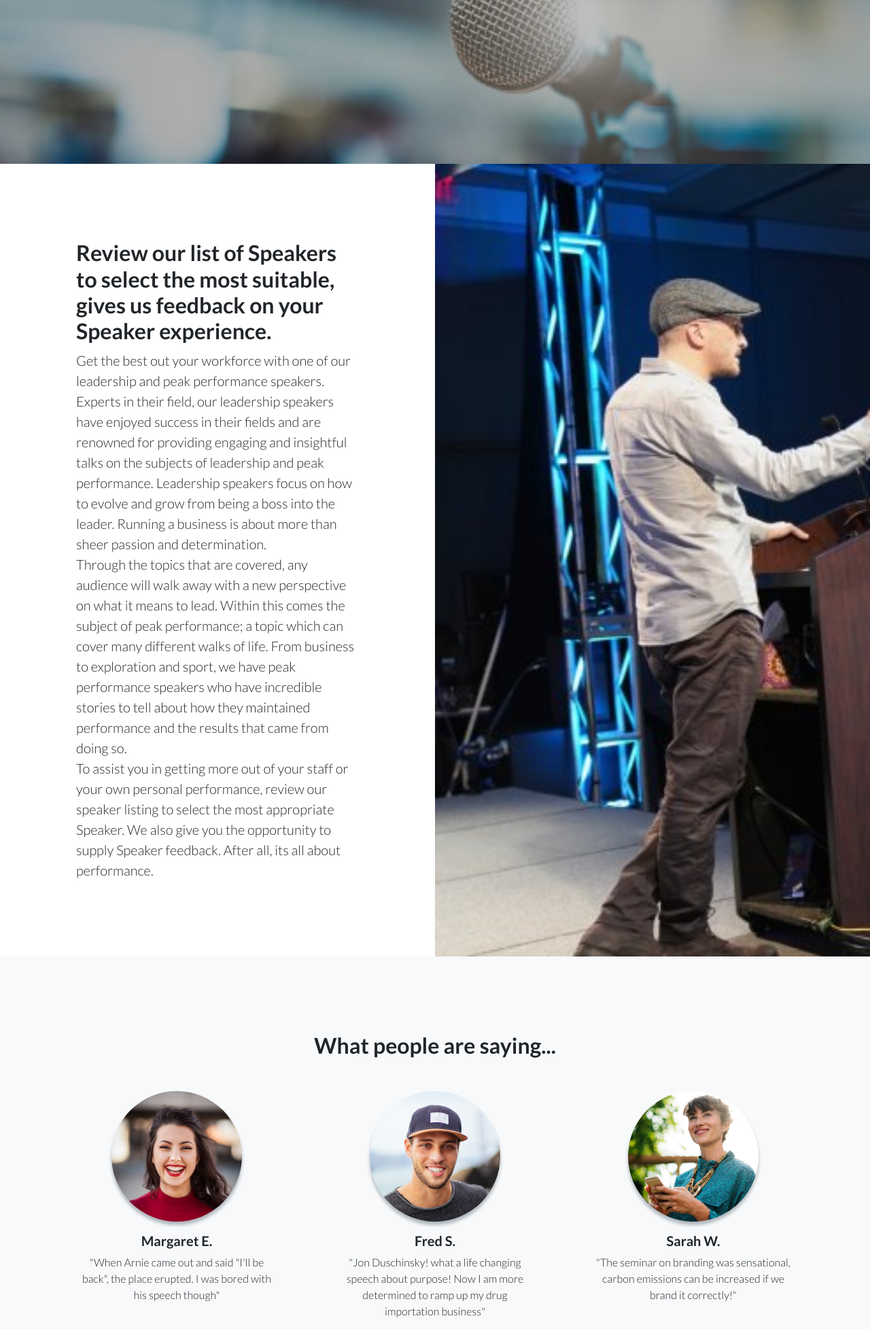
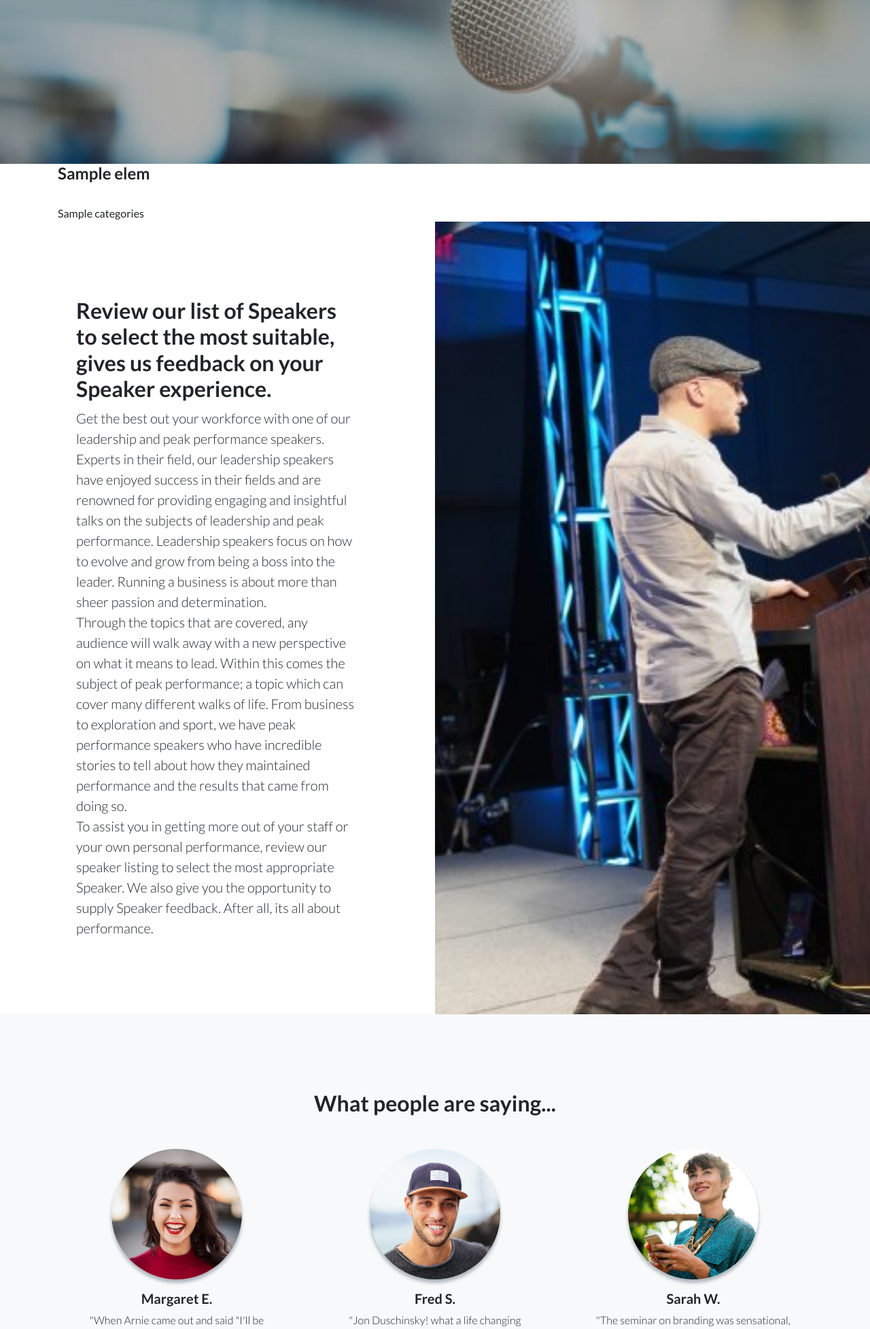
Before and after one commit to petergalvin-cyber/Milestone3_KeyNote, a Flask app: template templates/base.html in a window 1280 px wide. Shown: the part 362-2317 px from the top of the page at 68% size. Run offline with Flask 2, Linux system fonts and the light colour scheme; the template is opened without the code that fills it: most values are stand-ins (such as "Sample title", 1, 10 or a date in 2020); some libraries are stand-ins or nearby versions.

Commit message:
Read from Mongo db

```diff
--- a/app.py
+++ b/app.py
@@ -7,14 +7,15 @@ if path.exists("env.py"):
     import env
 
 app = Flask(__name__)
-app.config["MONGO_DBNAME"] = 'task_manager'
+app.config["MONGO_DBNAME"] = 'SpeakerHub'
 app.config["MONGO_URI"] = os.getenv('MONGO_URI', 'mongodb://localhost')
 
 mongo = PyMongo(app)
 
 @app.route('/')
 def index():
-    return render_template("base.html")
+    cats = mongo.db.categories.find()
+    return render_template("base.html", categories=cats)
 
 if __name__ == '__main__':
     app.run(host=os.environ.get('IP'),
--- a/templates/base.html
+++ b/templates/base.html
@@ -55,6 +55,19 @@
       </div>
     </div>
   </header>
+
+<div class="container">
+    <div class="row">
+
+              {% for elem in categories.categories %}
+                <div class="col">
+                    <h4>{{elem}}</h4><br>{{categories.categories}}
+                </div>
+              {% endfor %}
+
+
+    </div>
+</div>
 
   <!-- Icons Grid -->
   <!--
```
